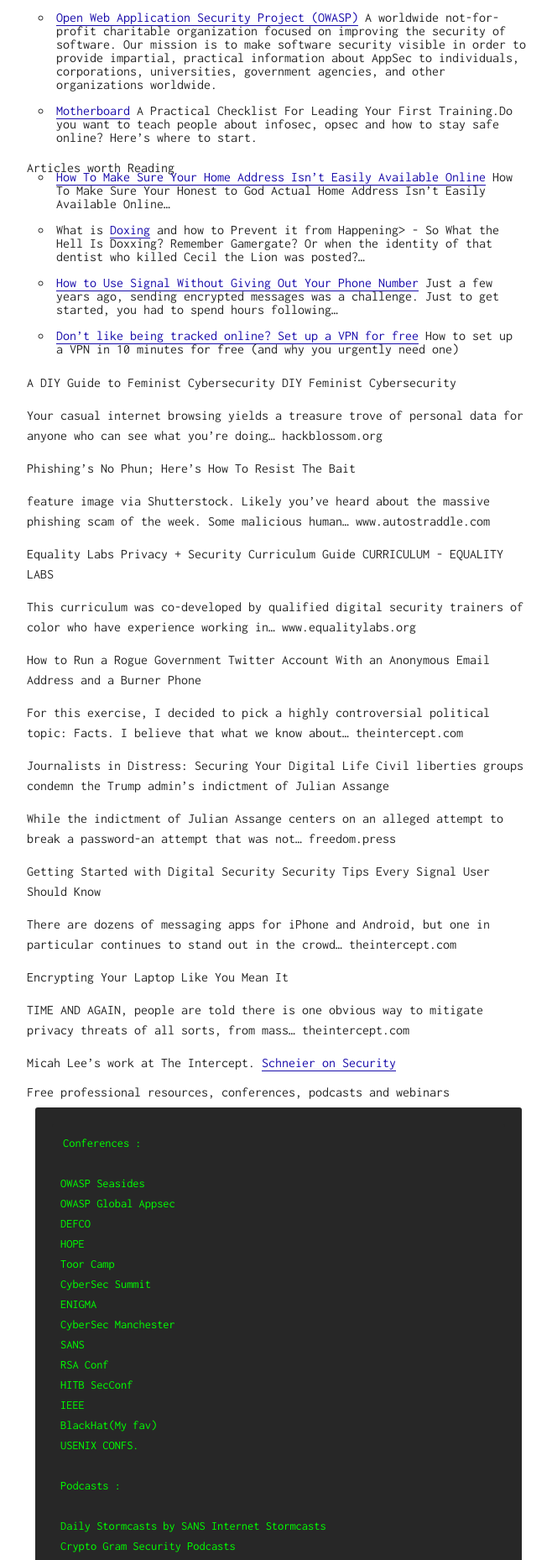
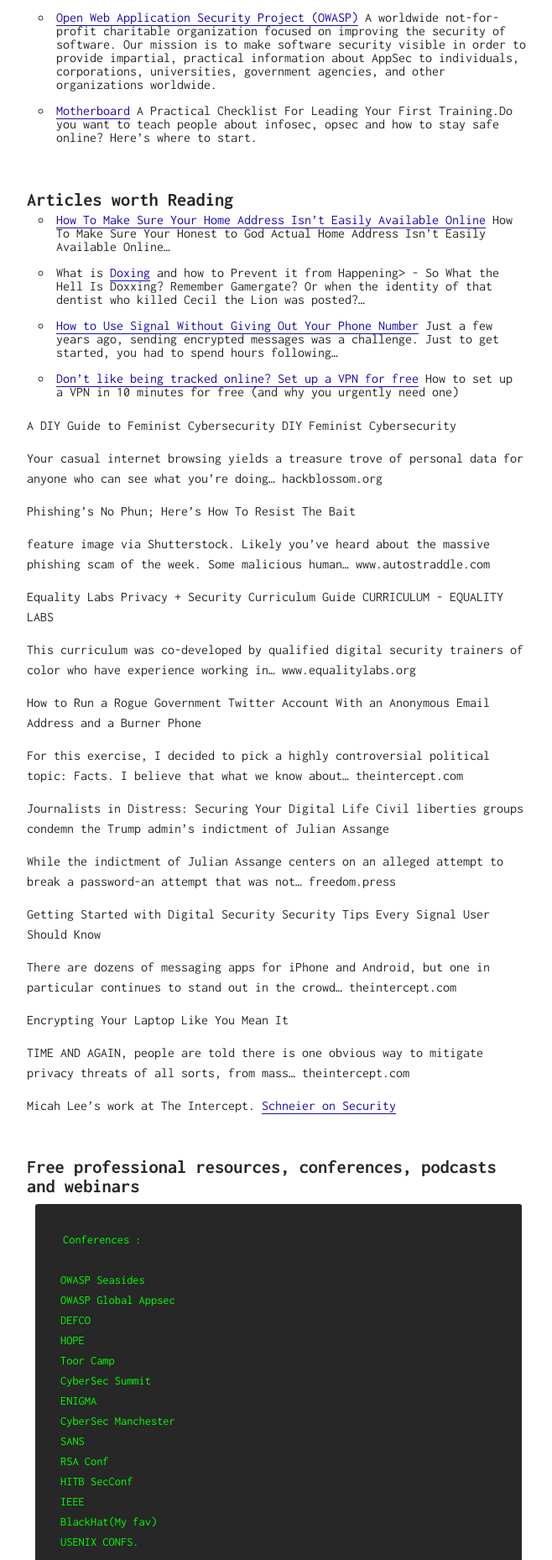
Before and after one commit to kaiiyer/kaiiyer.github.io, a Jekyll site: the page built from _posts/2019-04-19-An insight to Digital Privacy and Security Resources.md, in a window 1280 px wide. Shown: the part 1797-3655 px from the top of the page at 84% size, without its empty margins (308-966 px from the left). Built offline with Jekyll 4.4.1, drawn with Linux system fonts in a browser that asks for light colours; our own code applies the rules of GitHub Pages for plain Markdown files.

```diff
--- a/_posts/2019-04-19-An insight to Digital Privacy and Security Resources.md
+++ b/_posts/2019-04-19-An insight to Digital Privacy and Security Resources.md
@@ -13,6 +13,7 @@ The three pillars of security are :
 <b>Availability</b> — this means the systems and data are always accessible when you need them. For example, an online banking system or an online shopping site should always be on.
 
 # Powerful Tool-kits available today
+
 
 > - Mozilla’s [Internet Health Report](https://internethealthreport.org/) or [Online Privacy and Security brief](https://assets.mozilla.net/pdf/IHPbriefs_Online_Privacy_March_2017.pdf)
     A Healthy Internet is Secure and Private. The Internet only stays healthy if we trust it as a safe place - to explore, transact, connect, and create.
@@ -60,7 +61,7 @@ The three pillars of security are :
 > - [Motherboard](https://motherboard.vice.com/en_us/article/4xby8g/how-to-give-a-digital-security-training)
     A Practical Checklist For Leading Your First Training.Do you want to teach people about infosec, opsec and how to stay safe online? Here’s where to start.
 
-### Articles worth Reading
+# Articles worth Reading
 
 > - [How To Make Sure Your Home Address Isn’t Easily Available Online](https://www.autostraddle.com/how-to-make-sure-your-honest-to-god-actual-home-address-isnt-easily-available-online-365455/)
     How To Make Sure Your Honest to God Actual Home Address Isn't Easily Available Online...
@@ -117,7 +118,7 @@ Micah Lee’s work at The Intercept.
 [Schneier on Security](https://theintercept.com/staff/micah-lee/)
 
 
-### Free professional resources, conferences, podcasts and webinars
+# Free professional resources, conferences, podcasts and webinars
 
     Conferences :
 
```
